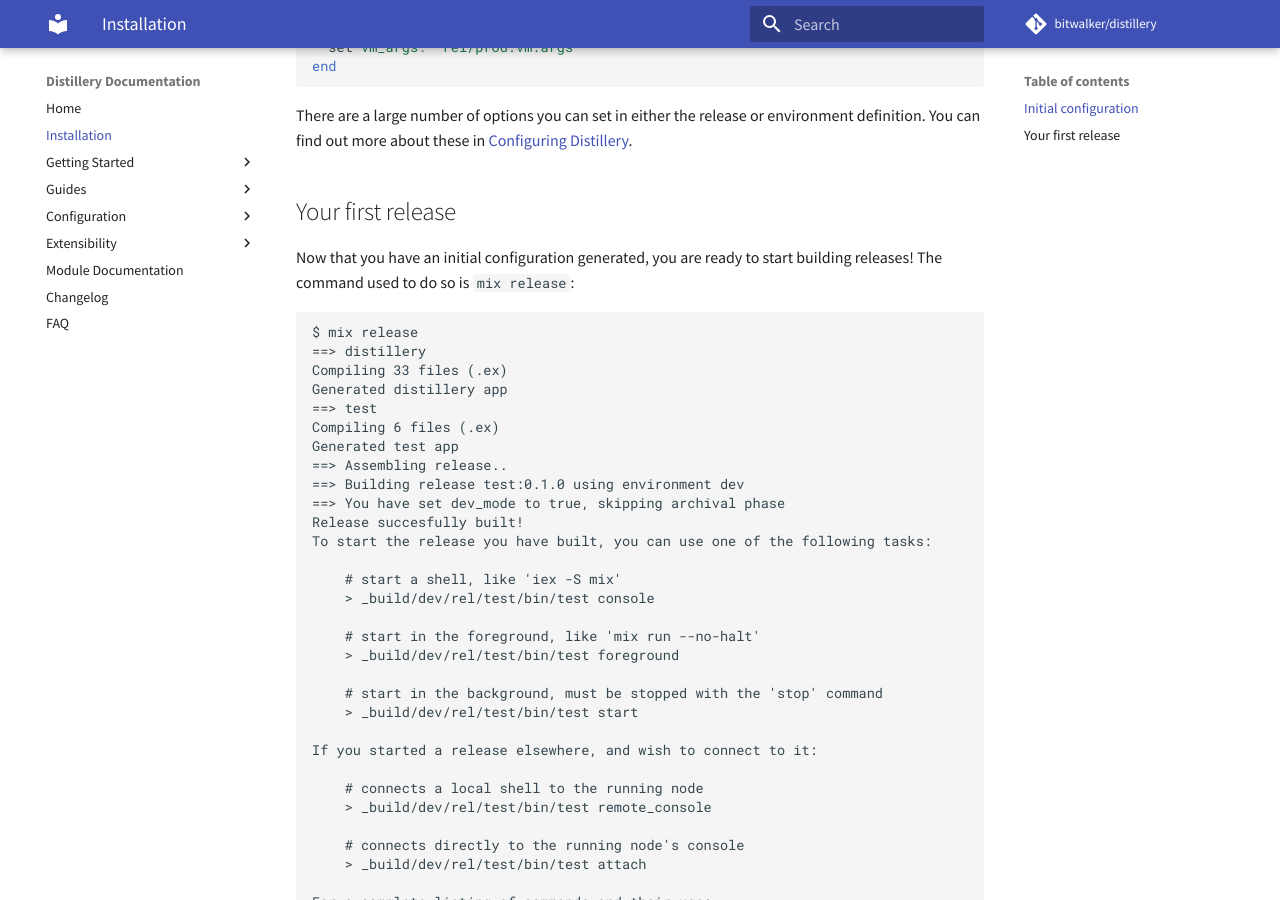
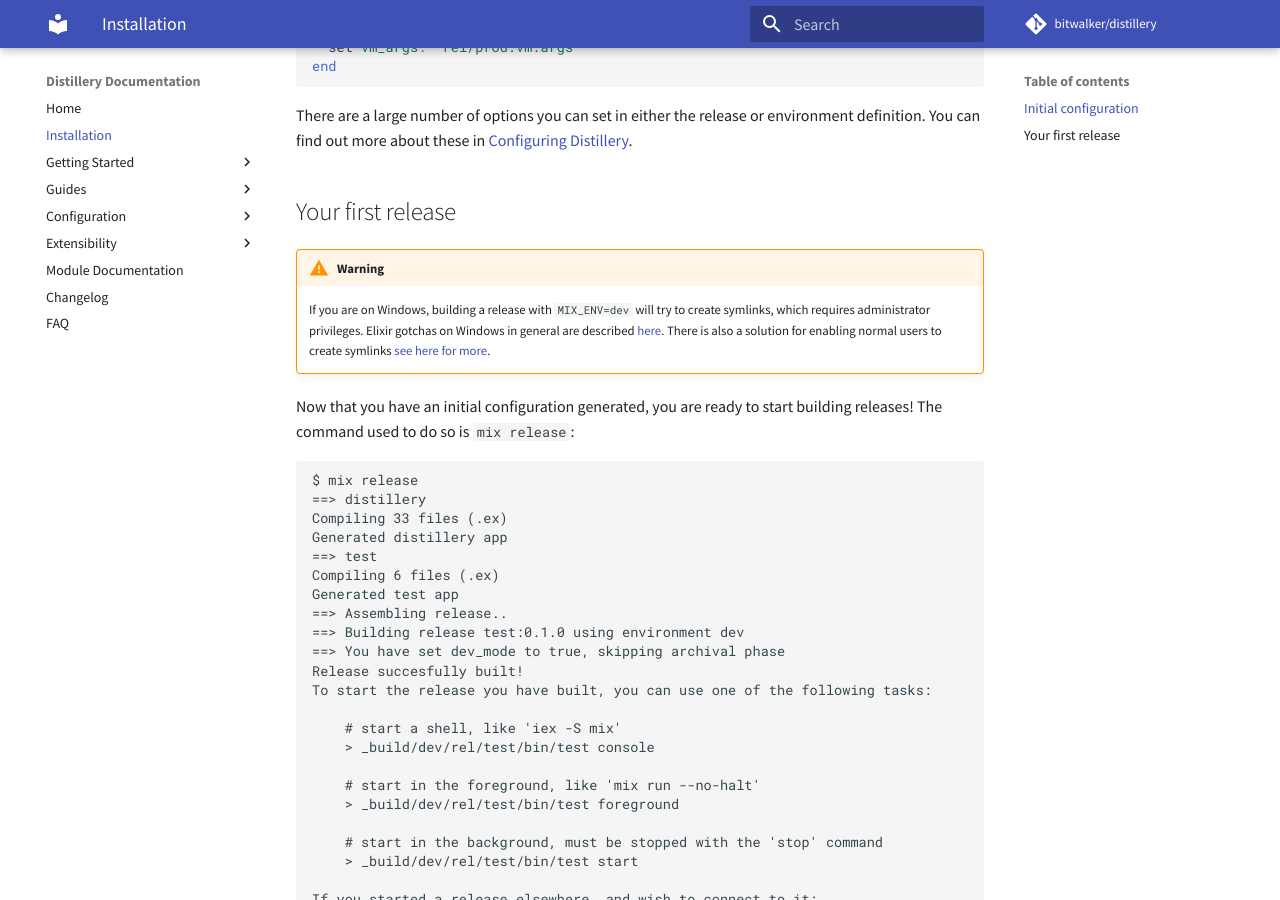
Before and after one commit to bitwalker/distillery, an MkDocs documentation site: the page built from docs/introduction/installation.md, in a window 1280 px wide and 900 px high, scrolled down 1232 px. Built offline with MkDocs 1.6.1 and Material for MkDocs 9.7.7, drawn with Linux system fonts in a browser that asks for light colours; comment, search, counter and statistics services are not loaded; old or Windows-style settings are respelled for this version of MkDocs.

Commit message:
Add warning about Windows gotcha in installation doc [ci skip]

```diff
--- a/docs/introduction/installation.md
+++ b/docs/introduction/installation.md
@@ -60,6 +60,13 @@ can find out more about these in [Configuring Distillery](../config/distillery.m
 
 ## Your first release
 
+!!! warning
+    If you are on Windows, building a release with `MIX_ENV=dev` will try to
+    create symlinks, which requires administrator privileges. Elixir gotchas on
+    Windows in general are described
+    [here](https://github.com/elixir-lang/elixir/wiki/Windows#gotchas). There is
+    also a solution for enabling normal users to create symlinks [see here for more](https://superuser.com/a/125981).
+
 Now that you have an initial configuration generated, you are ready to start building releases!
 The command used to do so is `mix release`:
 
```
